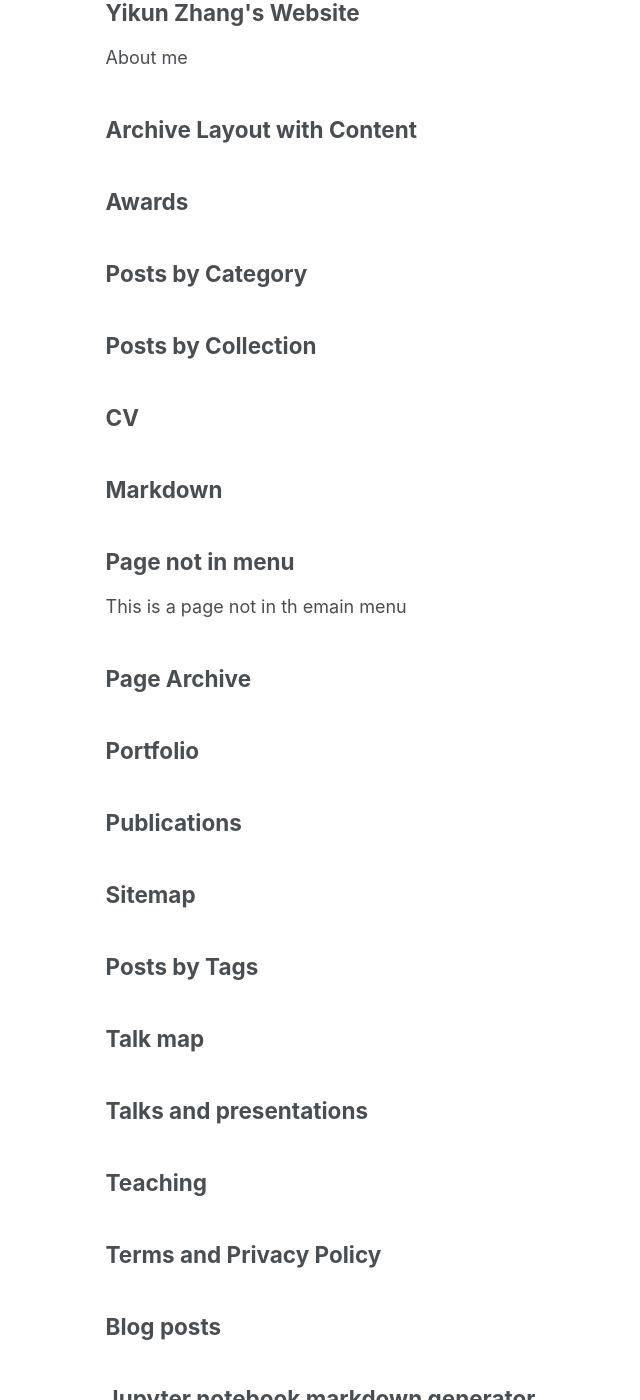
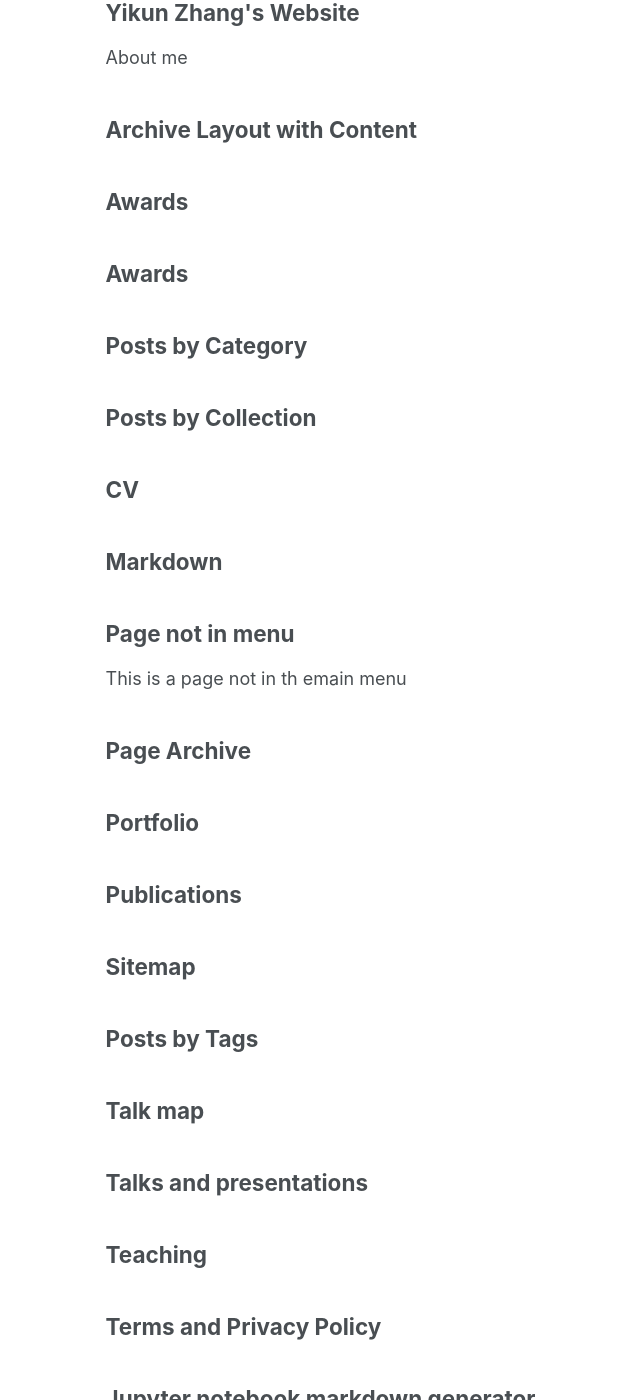
Before and after one commit to zhangyk8/zhangyk8.github.io, a Jekyll site: the page built from _pages/page-archive.html, in a window 1280 px wide and 1400 px high, scrolled down 309 px. Shown: the whole window, without its empty margins (176-816 px from the left). Built offline with Jekyll 4.4.1, drawn with Linux system fonts in a browser that asks for light colours.

Commit message:
Update and rename year-archive.html to awards.html

```diff
--- a/_pages/year-archive.html
+++ b/_pages/awards.html
@@ -1,10 +1,8 @@
 ---
 layout: archive
-permalink: /year-archive/
-title: "Blog posts"
+permalink: /awards/
+title: "Awards"
 author_profile: true
-redirect_from:
-  - /wordpress/blog-posts/
 ---
 
 {% include base_path %}
```
